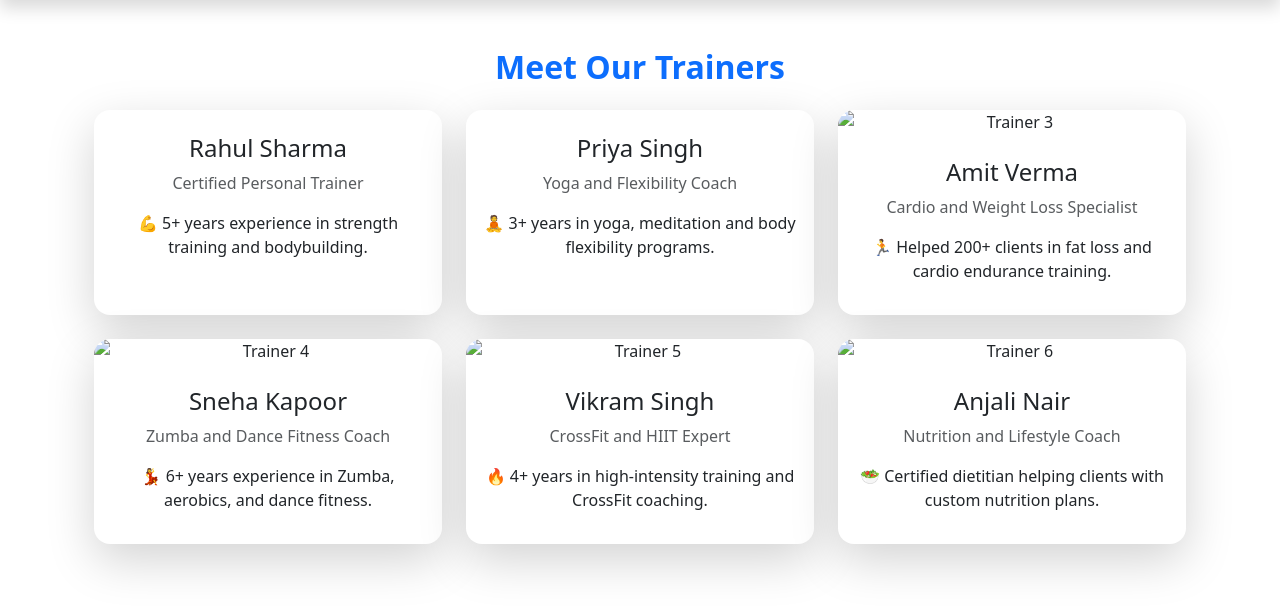
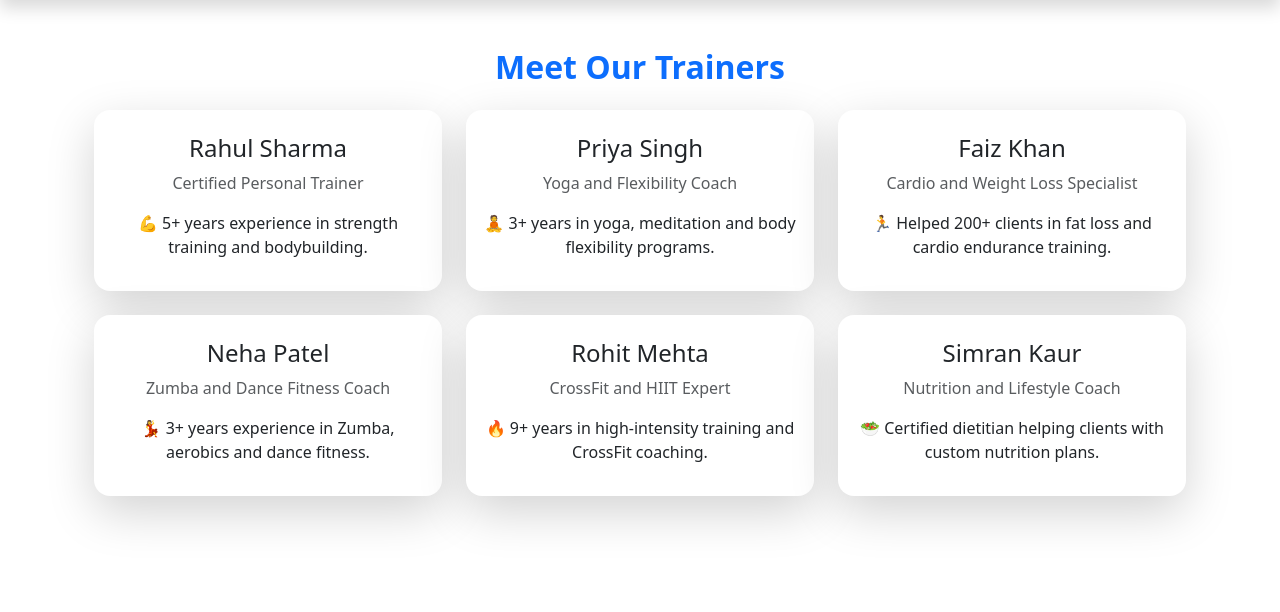
Before and after one commit to Niharika-Seth/Django, a Django app: page /trainers/ in a window 1280 px wide. Shown: the part 56-668 px from the top of the page. Run offline with Django 5.2, Linux system fonts and the light colour scheme; some libraries are stand-ins or nearby versions.

Commit message:
Added trainers in trainer_list.html

```diff
--- a/gymapp/templates/gymapp/trainer_list.html
+++ b/gymapp/templates/gymapp/trainer_list.html
@@ -30,9 +30,8 @@
         <!-- Trainer 3 -->
         <div class="col-md-4">
             <div class="card shadow-lg border-0 rounded-4 h-100 text-center">
-                <img src="https://via.placeholder.com/300x200" class="card-img-top rounded-top-4" alt="Trainer 3">
                 <div class="card-body">
-                    <h4 class="card-title mt-2">Amit Verma</h4>
+                    <h4 class="card-title mt-2">Faiz Khan</h4>
                     <p class="text-muted">Cardio and Weight Loss Specialist</p>
                     <p>🏃 Helped 200+ clients in fat loss and cardio endurance training.</p>
                 </div>
@@ -42,11 +41,10 @@
         <!-- Trainer 4 -->
         <div class="col-md-4">
             <div class="card shadow-lg border-0 rounded-4 h-100 text-center">
-                <img src="https://via.placeholder.com/300x200" class="card-img-top rounded-top-4" alt="Trainer 4">
                 <div class="card-body">
-                    <h4 class="card-title mt-2">Sneha Kapoor</h4>
+                    <h4 class="card-title mt-2">Neha Patel</h4>
                     <p class="text-muted">Zumba and Dance Fitness Coach</p>
-                    <p>💃 6+ years experience in Zumba, aerobics, and dance fitness.</p>
+                    <p>💃 3+ years experience in Zumba, aerobics and dance fitness.</p>
                 </div>
             </div>
         </div>
@@ -54,11 +52,10 @@
         <!-- Trainer 5 -->
         <div class="col-md-4">
             <div class="card shadow-lg border-0 rounded-4 h-100 text-center">
-                <img src="https://via.placeholder.com/300x200" class="card-img-top rounded-top-4" alt="Trainer 5">
                 <div class="card-body">
-                    <h4 class="card-title mt-2">Vikram Singh</h4>
+                    <h4 class="card-title mt-2">Rohit Mehta</h4>
                     <p class="text-muted">CrossFit and HIIT Expert</p>
-                    <p>🔥 4+ years in high-intensity training and CrossFit coaching.</p>
+                    <p>🔥 9+ years in high-intensity training and CrossFit coaching.</p>
                 </div>
             </div>
         </div>
@@ -66,9 +63,8 @@
         <!-- Trainer 6 -->
         <div class="col-md-4">
             <div class="card shadow-lg border-0 rounded-4 h-100 text-center">
-                <img src="https://via.placeholder.com/300x200" class="card-img-top rounded-top-4" alt="Trainer 6">
                 <div class="card-body">
-                    <h4 class="card-title mt-2">Anjali Nair</h4>
+                    <h4 class="card-title mt-2">Simran Kaur</h4>
                     <p class="text-muted">Nutrition and Lifestyle Coach</p>
                     <p>🥗 Certified dietitian helping clients with custom nutrition plans.</p>
                 </div>
```
